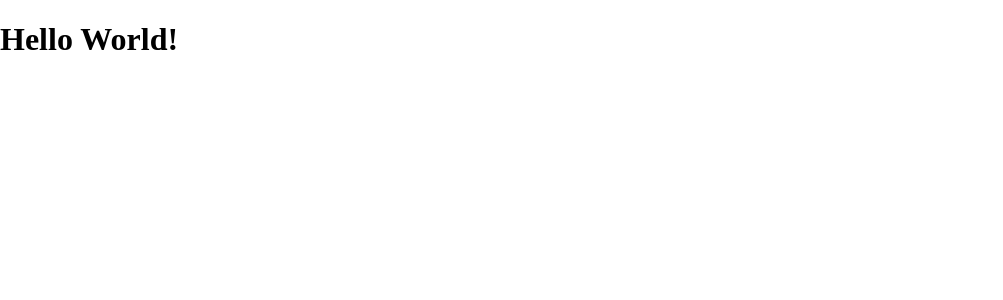
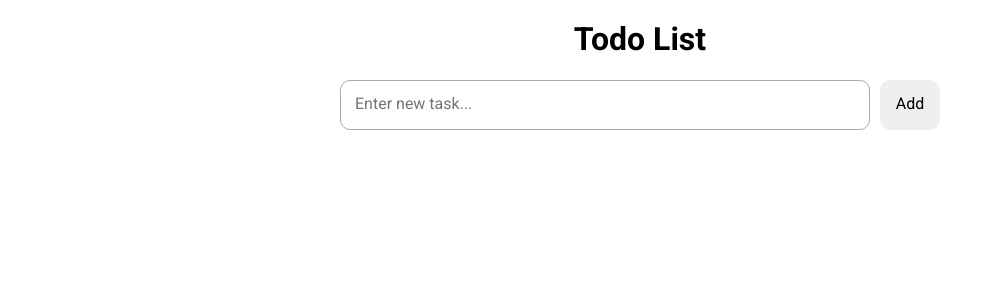
Before and after one commit to slo248/ToDoApp, a React (Create React App) app: page / in a window 1280 px wide. Shown: the top 300 px of the page, without its empty margins (0-1003 px from the left). Built offline with nearby package versions, Linux system fonts and the light colour scheme.

Commit message:
done Header and Input UI

```diff
--- a/package.json
+++ b/package.json
@@ -15,6 +15,7 @@
   },
   "devDependencies": {
     "babel-plugin-module-resolver": "^5.0.2",
+    "classnames": "^2.5.1",
     "customize-cra": "^1.0.0",
     "gh-pages": "^6.1.1",
     "react-app-rewired": "^2.2.1",
--- a/src/App.js
+++ b/src/App.js
@@ -1,3 +1,20 @@
+import classNames from 'classnames/bind';
+
+import Header from '~/comps/Header';
+import Input from '~/comps/Input';
+import styles from './App.module.scss';
+
+const cx = classNames.bind(styles);
+
 export default function App() {
-  return <h1>Hello World!</h1>;
+  return (
+    <div className={cx('wrapper')}>
+      <Header classNames={cx('header-wrapper')} />
+      <div className={cx('content')}>
+        <div className={cx('input-wrapper')}>
+          <Input />
+        </div>
+      </div>
+    </div>
+  );
 }
--- /dev/null
+++ b/src/App.module.scss
@@ -0,0 +1,14 @@
+.wrapper {
+  display: flex;
+  flex-direction: column;
+  align-items: center;
+}
+
+.content {
+  width: var(--default-content-width, 50%);
+}
+
+.input-wrapper {
+  width: 100%;
+  height: 50px;
+}
--- a/src/comps/GlobalStyles/GlobalStyles.module.css
+++ b/src/comps/GlobalStyles/GlobalStyles.module.css
@@ -1,5 +1,10 @@
+@import url('https://fonts.googleapis.com/css2?family=Roboto:wght@300;400;500;700&display=swap');
+
 :root {
+  --default-content-width: 600px;
+
   font-size: 62.5%;
+  font-family: 'Roboto', sans-serif;
 }
 
 *,
--- /dev/null
+++ b/src/comps/Header/index.js
@@ -0,0 +1,7 @@
+export default function Header() {
+  return (
+    <header>
+      <h1>Todo List</h1>
+    </header>
+  );
+}
--- /dev/null
+++ b/src/comps/Input/Input.module.scss
@@ -0,0 +1,45 @@
+.wrapper {
+  display: flex;
+  gap: 10px;
+  width: 100%;
+  height: 100%;
+
+  --border-radius: 10px;
+}
+
+.btn {
+  width: 10%;
+  border-radius: var(--border-radius);
+  display: inline-block;
+  text-align: center;
+  white-space: nowrap;
+  vertical-align: middle;
+  -webkit-user-select: none;
+  -moz-user-select: none;
+  -ms-user-select: none;
+  user-select: none;
+  border: 1px solid transparent;
+  transition: color 0.15s ease-in-out, background-color 0.15s ease-in-out,
+    border-color 0.15s ease-in-out, box-shadow 0.15s ease-in-out;
+}
+
+.btn:hover {
+  cursor: pointer;
+  color: #212529;
+  background-color: #e2e6ea;
+  border-color: #dae0e5;
+}
+
+.input {
+  flex: 1 0;
+  padding: 10px 14px;
+  outline: none;
+  border: 1px solid #aaa;
+  border-radius: var(--border-radius);
+  transition: border-color 0.15s ease-in-out, box-shadow 0.15s ease-in-out;
+}
+
+.input:focus {
+  border-color: #000;
+  box-shadow: rgba(0, 0, 0, 0.24) 0px 3px 8px;
+}
--- /dev/null
+++ b/src/comps/Input/index.js
@@ -0,0 +1,20 @@
+import classNames from 'classnames/bind';
+import styles from './Input.module.scss';
+
+const cx = classNames.bind(styles);
+
+export default function Input({
+  placeholder = 'Enter new task...',
+  buttonText = 'Add',
+}) {
+  return (
+    <div className={cx('wrapper')}>
+      <input
+        className={cx('input')}
+        placeholder={placeholder}
+        spellCheck={false}
+      />
+      <button className={cx('btn')}>{buttonText}</button>
+    </div>
+  );
+}
```
Also changed, not shown: src/App.css (deleted, +0 -38 lines), 1 other file (tests, documents, lock files or other folders).
